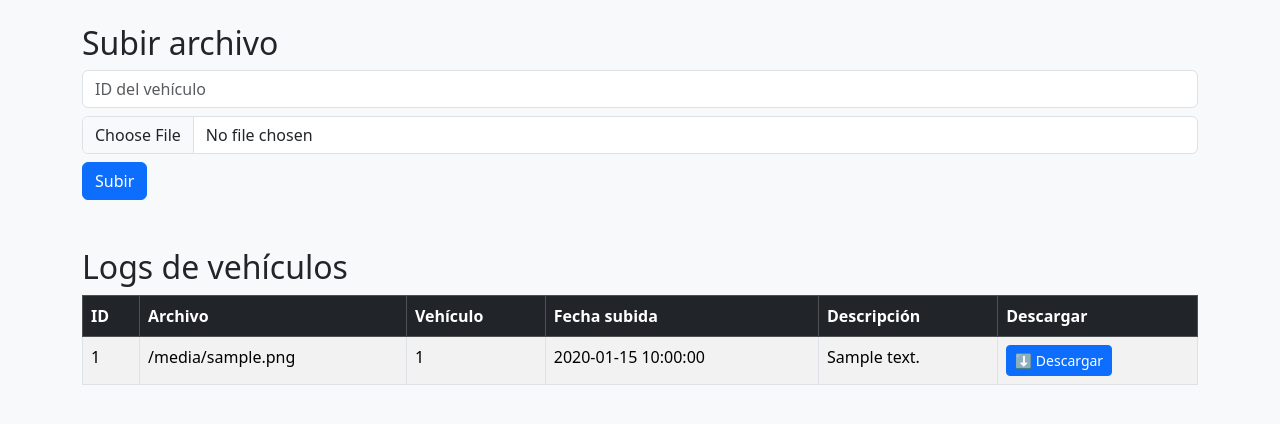
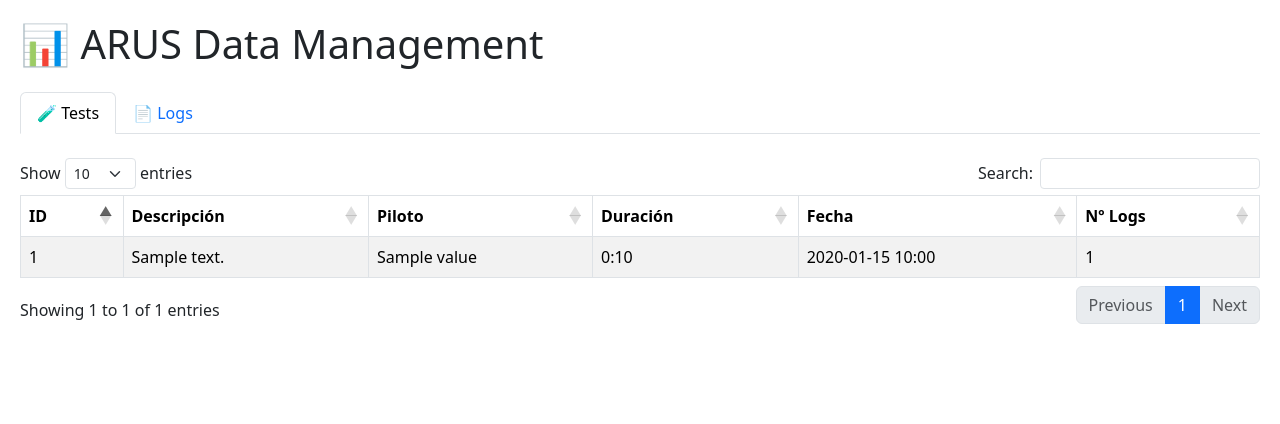
Before and after one commit to alvarolp02/arus_db, a FastAPI app: template templates/index.html in a window 1280 px wide. Shown: the top 424 px of the page. Run offline with FastAPI, Linux system fonts and the light colour scheme; the template is opened without the code that fills it: most values are stand-ins (such as "Sample title", 1, 10 or a date in 2020); some libraries are stand-ins or nearby versions.

Commit message:
html reworking start

```diff
--- a/main.py
+++ b/main.py
@@ -24,8 +24,9 @@ init_db()
 def index(request: Request):
     db = SessionLocal()
     logs = db.query(Log).all()
+    tests = db.query(Test).all()
     db.close()
-    return templates.TemplateResponse("index.html", {"request": request, "logs": logs})
+    return templates.TemplateResponse("index.html", {"request": request, "logs": logs, "tests": tests})
 
 
 @app.post("/upload", response_class=HTMLResponse)
--- a/templates/index.html
+++ b/templates/index.html
@@ -1,29 +1,82 @@
 <!DOCTYPE html>
-<html>
+<html lang="es">
 <head>
-    <title>Panel de Logs</title>
-    <link rel="stylesheet" href="https://cdn.jsdelivr.net/npm/bootstrap@5.3.3/dist/css/bootstrap.min.css">
+  <meta charset="UTF-8">
+  <title>ARUS Database</title>
+  <link href="https://cdn.jsdelivr.net/npm/bootstrap@5.3.3/dist/css/bootstrap.min.css" rel="stylesheet">
+  <link href="https://cdn.datatables.net/2.1.3/css/dataTables.bootstrap5.css" rel="stylesheet">
+
+  <script src="https://code.jquery.com/jquery-3.7.1.min.js"></script>
+  <script src="https://cdn.datatables.net/2.1.3/js/jquery.dataTables.js"></script>
+  <script src="https://cdn.datatables.net/2.1.3/js/dataTables.bootstrap5.js"></script>
+
+  <style>
+    body { padding: 20px; }
+    .dataTables_filter input { width: 200px; }
+  </style>
 </head>
-<body class="bg-light">
-<div class="container mt-4">
-    <h2>Subir archivo</h2>
-    <form action="/upload" method="post" enctype="multipart/form-data" class="mb-5">
-        <input class="form-control mb-2" type="text" name="vehicle_id" placeholder="ID del vehículo" required>
-        <input class="form-control mb-2" type="file" name="file" required>
-        <button class="btn btn-primary">Subir</button>
-    </form>
+<body>
+
+  <h1 class="mb-4">📊 ARUS Data Management</h1>
+
+  <!-- NAV TABS -->
+  <ul class="nav nav-tabs" id="mainTabs" role="tablist">
+    <li class="nav-item" role="presentation">
+      <button class="nav-link active" id="tests-tab" data-bs-toggle="tab" data-bs-target="#tests" type="button" role="tab">🧪 Tests</button>
+    </li>
+    <li class="nav-item" role="presentation">
+      <button class="nav-link" id="logs-tab" data-bs-toggle="tab" data-bs-target="#logs" type="button" role="tab">📄 Logs</button>
+    </li>
+  </ul>
+
+  <!-- TAB CONTENT -->
+  <div class="tab-content mt-4">
+
+    <!-- TESTS TAB -->
+    <div class="tab-pane fade show active" id="tests" role="tabpanel">
+      <table id="testsTable" class="table table-striped table-bordered">
+        <thead>
+          <tr>
+            <th>ID</th>
+            <th>Descripción</th>
+            <th>Piloto</th>
+            <th>Duración</th>
+            <th>Fecha</th>
+            <th>Nº Logs</th>
+          </tr>
+        </thead>
+        <tbody>
+          {% for test in tests %}
+          <tr>
+            <td>{{ test.id }}</td>
+            <td>{{ test.description }}</td>
+            <td>{{ test.pilot.value }}</td>
+            <td>
+              {% if test.duration_sec %}
+                {{ test.duration_sec // 60 }}:{{ "%02d"|format(test.duration_sec % 60) }}
+              {% else %}
+                -
+              {% endif %}
+            </td>
+            <td>{{ test.date.strftime("%Y-%m-%d %H:%M") }}</td>
+            <td>{{ test.logs | length }}</td>
+          </tr>
+          {% endfor %}
+        </tbody>
+      </table>
     </div>
-<div class="container mt-4">
-    <h2>Logs de vehículos</h2>
 
-    <table class="table table-striped table-bordered">
-        <thead class="table-dark">
+    <!-- LOGS TAB -->
+    <div class="tab-pane fade" id="logs" role="tabpanel">
+      <table id="logsTable" class="table table-striped table-bordered">
+        <thead>
           <tr>
             <th>ID</th>
             <th>Archivo</th>
             <th>Vehículo</th>
-                <th>Fecha subida</th>
-                <th>Descripción</th>
+            <th>Promedio</th>
+            <th>Test ID</th>
+            <th>Subido</th>
             <th>Descargar</th>
           </tr>
         </thead>
@@ -33,13 +86,35 @@
             <td>{{ log.id }}</td>
             <td>{{ log.filename }}</td>
             <td>{{ log.vehicle_id }}</td>
-                <td>{{ log.uploaded_at.strftime('%Y-%m-%d %H:%M:%S') }}</td>
-                <td>{{ log.description }}</td>
-                <td><a href="/download/{{ log.id }}" class="btn btn-sm btn-primary">⬇ Descargar</a></td>
+            <td>{{ "%.2f"|format(log.avg_value or 0) }}</td>
+            <td>{{ log.test_id or "-" }}</td>
+            <td>{{ log.uploaded_at.strftime("%Y-%m-%d %H:%M") }}</td>
+            <td>
+              <a href="/download/{{ log.id }}" class="btn btn-sm btn-primary">⬇ Descargar</a>
+            </td>
           </tr>
           {% endfor %}
         </tbody>
       </table>
     </div>
+
+  </div>
+
+  <script src="https://cdn.jsdelivr.net/npm/bootstrap@5.3.3/dist/js/bootstrap.bundle.min.js"></script>
+
+  <script>
+    $(document).ready(function() {
+      // Inicializar DataTables
+      $('#testsTable').DataTable({
+        language: { url: 'https://cdn.datatables.net/plug-ins/1.13.6/i18n/es-ES.json' },
+        pageLength: 10,
+      });
+      $('#logsTable').DataTable({
+        language: { url: 'https://cdn.datatables.net/plug-ins/1.13.6/i18n/es-ES.json' },
+        pageLength: 10,
+      });
+    });
+  </script>
+
 </body>
 </html>
```
Lines whose indentation alone changed are shown as unchanged.
